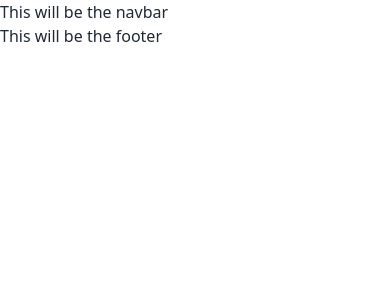
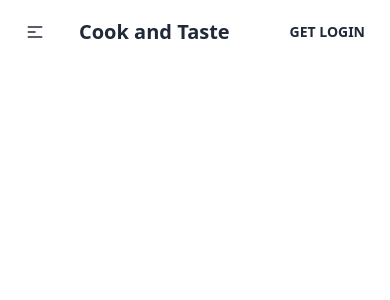
Before and after one commit to muntashir-wahid/cook-and-taste, a React (Create React App) app: page / in a window 390 px wide. Shown: the top 300 px of the page. Built offline with nearby package versions, Linux system fonts and the light colour scheme.

Commit message:
created website's main navbar

```diff
--- a/src/Layout/Main.js
+++ b/src/Layout/Main.js
@@ -1,14 +1,16 @@
 import React, { Fragment } from "react";
 import { Outlet } from "react-router-dom";
+import Footer from "../Pages/Shared/Footer/Footer";
+import NavBar from "../Pages/Shared/NavBar/NavBar";
 
 const Main = () => {
   return (
     <Fragment>
       <header>
-        <h1>This will be the navbar</h1>
+        <NavBar />
       </header>
       <Outlet />
-      <h1>This will be the footer</h1>
+      <Footer />
     </Fragment>
   );
 };
--- /dev/null
+++ b/src/Pages/Shared/Footer/Footer.js
@@ -0,0 +1,7 @@
+import React from "react";
+
+const Footer = () => {
+  return <div></div>;
+};
+
+export default Footer;
--- /dev/null
+++ b/src/Pages/Shared/NavBar/NavBar.js
@@ -0,0 +1,51 @@
+import React from "react";
+import { Link } from "react-router-dom";
+import NavLinks from "./NavLinks";
+
+const NavBar = () => {
+  return (
+    <nav className="navbar bg-base-100">
+      <div className="navbar-start">
+        <div className="dropdown">
+          <label tabIndex={0} className="btn btn-ghost lg:hidden">
+            <svg
+              xmlns="http://www.w3.org/2000/svg"
+              className="h-5 w-5"
+              fill="none"
+              viewBox="0 0 24 24"
+              stroke="currentColor"
+            >
+              <path
+                strokeLinecap="round"
+                strokeLinejoin="round"
+                strokeWidth="2"
+                d="M4 6h16M4 12h8m-8 6h16"
+              />
+            </svg>
+          </label>
+          <ul
+            tabIndex={0}
+            className="menu menu-compact dropdown-content mt-3 p-2 shadow bg-base-100 rounded-box w-52"
+          >
+            <NavLinks />
+          </ul>
+        </div>
+        <Link to="/" className="btn btn-ghost normal-case text-xl">
+          Cook and Taste
+        </Link>
+      </div>
+      <div className="navbar-center hidden lg:flex">
+        <ul className="menu menu-horizontal p-0">
+          <NavLinks />
+        </ul>
+      </div>
+      <div className="navbar-end">
+        <Link to="/login" className="btn btn-ghost">
+          Get Login
+        </Link>
+      </div>
+    </nav>
+  );
+};
+
+export default NavBar;
--- /dev/null
+++ b/src/Pages/Shared/NavBar/NavLinks.js
@@ -0,0 +1,22 @@
+import React, { Fragment } from "react";
+import { NavLink } from "react-router-dom";
+
+const NavLinks = () => {
+  const navLink = [
+    { id: 1, content: "Home", link: "/home" },
+    { id: 2, content: "Recipes", link: "/recipes" },
+    { id: 3, content: "blogs", link: "/blogs" },
+  ];
+
+  return (
+    <Fragment>
+      {navLink.map((link) => (
+        <li key={link.id}>
+          <NavLink to={link.link}>{link.content}</NavLink>
+        </li>
+      ))}
+    </Fragment>
+  );
+};
+
+export default NavLinks;
```
